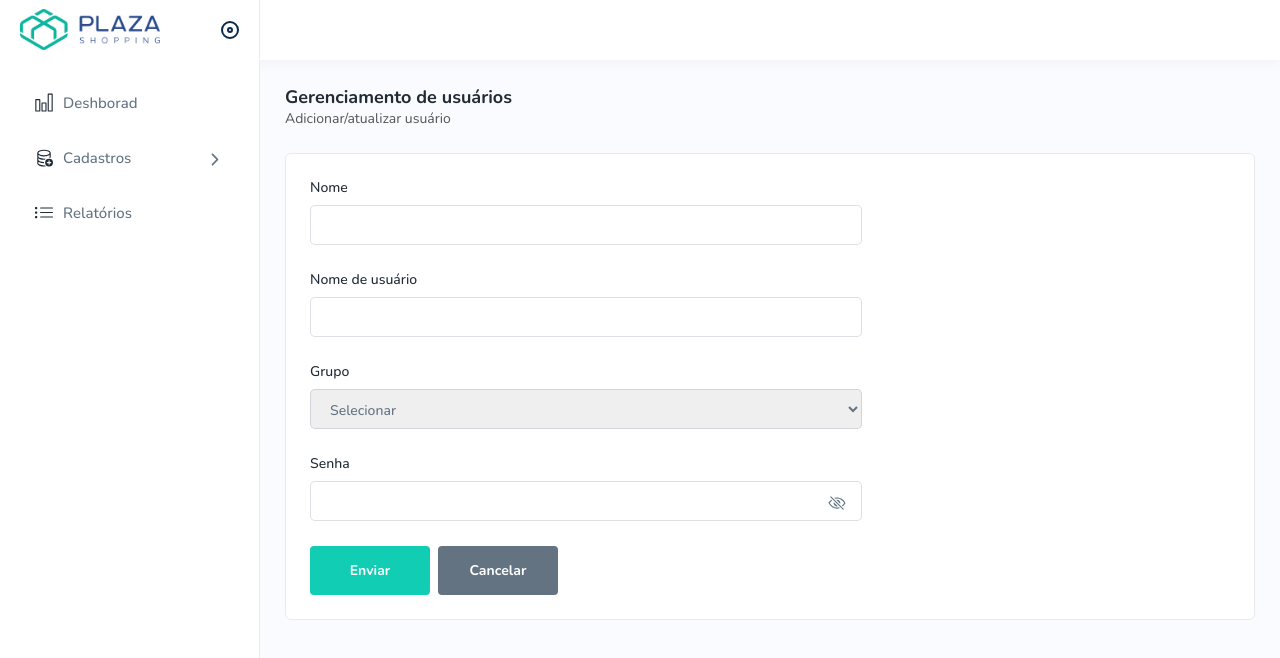
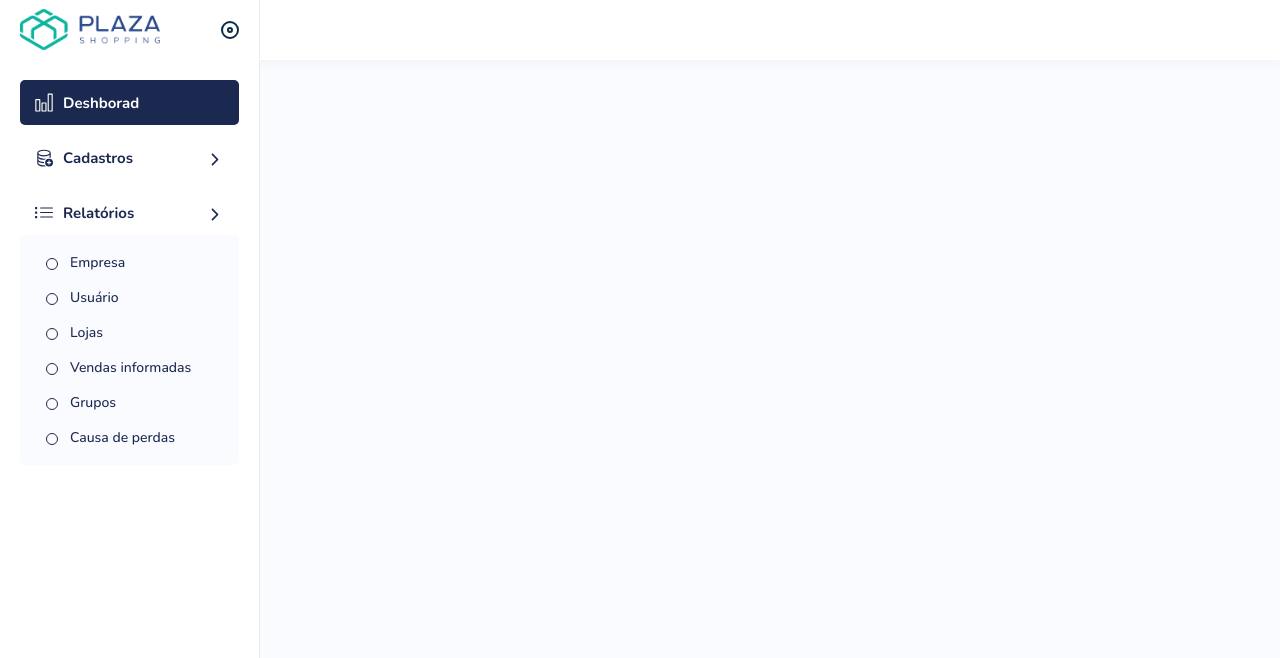
Before and after one commit to iraeveras/auditoria_loja, a React (Vite) app: page / in a window 1280 px wide. Shown: the top 658 px of the page. Built offline with nearby package versions, Linux system fonts and the light colour scheme.

Commit message:
refatoração no css

```diff
--- a/src/App.jsx
+++ b/src/App.jsx
@@ -14,7 +14,7 @@ function App() {
       <div className="page_wrapper">
         <div className="content">
           {/* <Home /> */}
-          <CadUser />
+          {/* <CadUser /> */}
         </div>
       </div>
     </>
--- a/src/Components/Sidebarmenu/Sidebarmenu.css
+++ b/src/Components/Sidebarmenu/Sidebarmenu.css
@@ -10,7 +10,8 @@
     margin-bottom: 10px;
 }
 
-.sidebar_menu .sidebar_manu_list li.submenu.active .menu_item {
+.sidebar_menu .sidebar_manu_list li.submenu.active .menu_item,
+.sidebar_menu .sidebar_manu_list li.submenu.active .menu_item svg {
     color: #fff;
 }
 
@@ -19,7 +20,7 @@
     align-items: center;
     padding: 10px 15px;
     position: relative;
-    color: #212b36;
+
     transition: all 0.5s ease;
 }
 
@@ -29,16 +30,21 @@
     border-radius: 5px;
 }
 
+.sidebar_menu .sidebar_manu_list li.submenu .menu_item:hover svg {
+    color: #fff;
+}
+
 .sidebar_menu .sidebar_manu_list li.submenu .menu_item svg {
     width: 18px;
     font-size: 25px;
+    color: #1b2850;
 }
 
 .sidebar_menu  .sidebar_manu_list li.submenu .menu_item span {
     margin-left: 10px;
     font-size: 15px;
-    font-weight: 500;
-    color: #637381;
+    font-weight: 700;
+    color: #1b2850;
 }
 
 .sidebar_menu .sidebar_manu_list li.submenu .menu_item:hover span {
@@ -80,15 +86,15 @@
     color: #fff;
 }
 
-.submenu_item {
+.submenu .submenu_itens_list .submenu_item {
     list-style: none;
     margin-left: 10px;
 }
 
-.submenu_item a {
+.submenu .submenu_itens_list .submenu_item a {
     font-weight: 500;
     font-size: 14px;
-    color: #212b36;
+    color: #1b2850;
     position: relative;
     display: flex;
     align-items: center;
@@ -96,11 +102,12 @@
     padding: 8px 8px 8px 40px;
     width: 100%;
     text-decoration: none;
+    transition: all .5s ease;
 }
 
-.submenu_item a::after {
+.submenu .submenu_itens_list .submenu_item a::after {
     content: "";
-    border: 1px solid #a1a1a1;
+    border: 1px solid #1b2850;
     width: 10px;
     height: 10px;
     border-radius: 50px;
@@ -108,4 +115,14 @@
     top: 13px;
     left: 16px;
     right: 100px;
+    transition: all .5s ease;
 }
+
+.submenu .submenu_itens_list .submenu_item a:hover {
+    color: #535bf2;
+}
+
+.submenu .submenu_itens_list .submenu_item a:hover::after {
+    border: 1px solid #535bf2;
+    background: #535bf2;
+}
--- a/src/Components/Sidebarmenu/Sidebarmenu.jsx
+++ b/src/Components/Sidebarmenu/Sidebarmenu.jsx
@@ -19,7 +19,7 @@ function Sidebarmenu() {
     return (
         <div className="sidebar_menu">
             <ul className="sidebar_manu_list">
-                <li className="submenu">
+                <li className="submenu active">
                     <a href="javascript:void(0)" className="menu_item" >
                         <SlChart />
                         <span>Deshborad</span>
@@ -105,7 +105,42 @@ function Sidebarmenu() {
                     <a href="javascript:void(0)" className="menu_item" >
                         <SlList />
                         <span>Relatórios</span>
+                        <span className="menu_arrow">
+                            <IoIosArrowForward />
+                        </span>
                     </a>
+                    <SubmenuItens classNameValue="submenu_itens_list visible">
+                        <li className="submenu_item">
+                            <a href="javascript:void(0)">
+                                Empresa
+                            </a>
+                        </li>
+                        <li className="submenu_item">
+                            <a href="javascript:void(0)">
+                                Usuário
+                            </a>
+                        </li>
+                        <li className="submenu_item">
+                            <a href="javascript:void(0)">
+                                Lojas
+                            </a>
+                        </li>
+                        <li className="submenu_item">
+                            <a href="javascript:void(0)">
+                                Vendas informadas
+                            </a>
+                        </li>
+                        <li className="submenu_item">
+                            <a href="javascript:void(0)">
+                                Grupos
+                            </a>
+                        </li>
+                        <li className="submenu_item">
+                            <a href="javascript:void(0)">
+                                Causa de perdas
+                            </a>
+                        </li>
+                    </SubmenuItens>
                 </li>
             </ul>
         </div>
--- a/src/Components/Sidebarmenu/SubmenuItem.css
+++ b/src/Components/Sidebarmenu/SubmenuItem.css
@@ -4,10 +4,9 @@
     padding: 10px 0;
     display: none;
     width: 100%;
-
+    transition: all 0.3s ease-in-out;
 }
 
 .submenu_itens_list.visible {
     display: block;
-    transition: all 0.3s ease;
 }
--- a/src/index.css
+++ b/src/index.css
@@ -21,9 +21,9 @@ body {
 a {
   text-decoration: none;
 }
-a:hover {
+/* a:hover {
   color: #535bf2;
-}
+} */
 
 label {
   margin-bottom: 8px;
```
